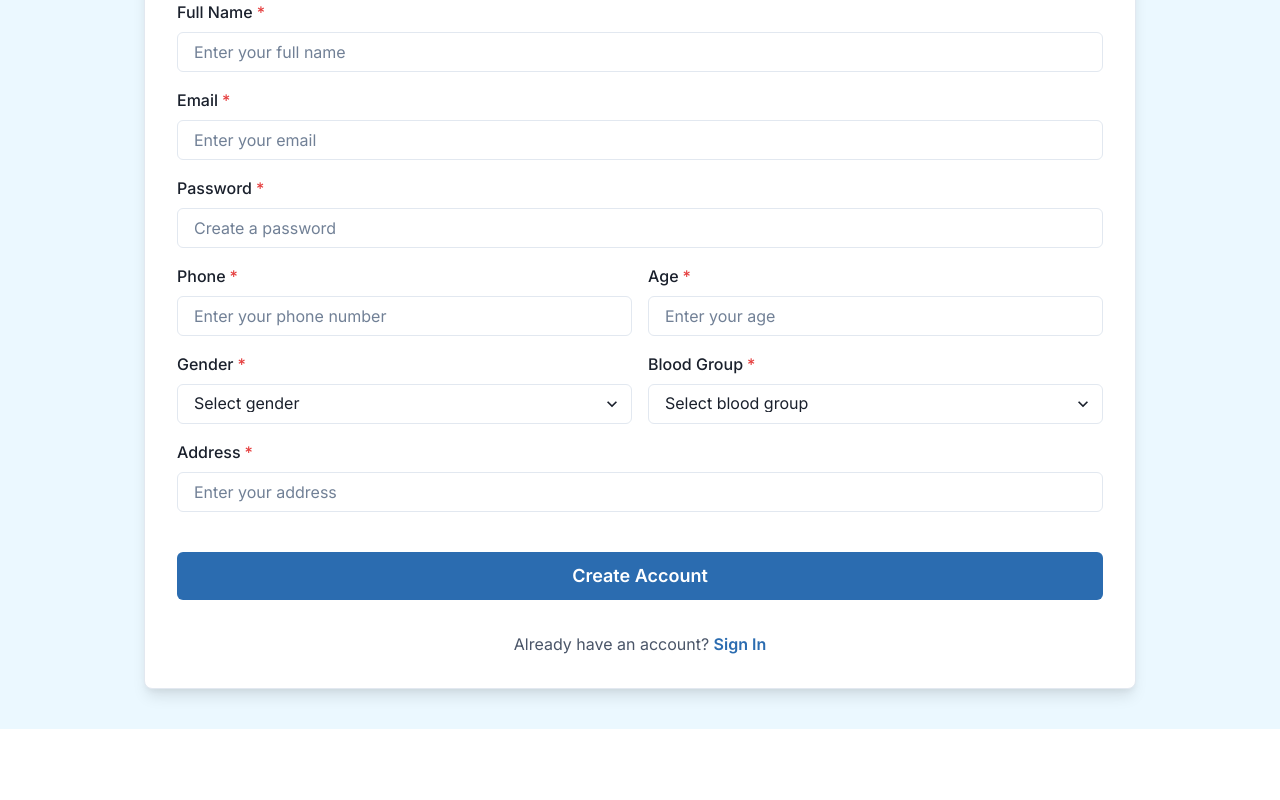
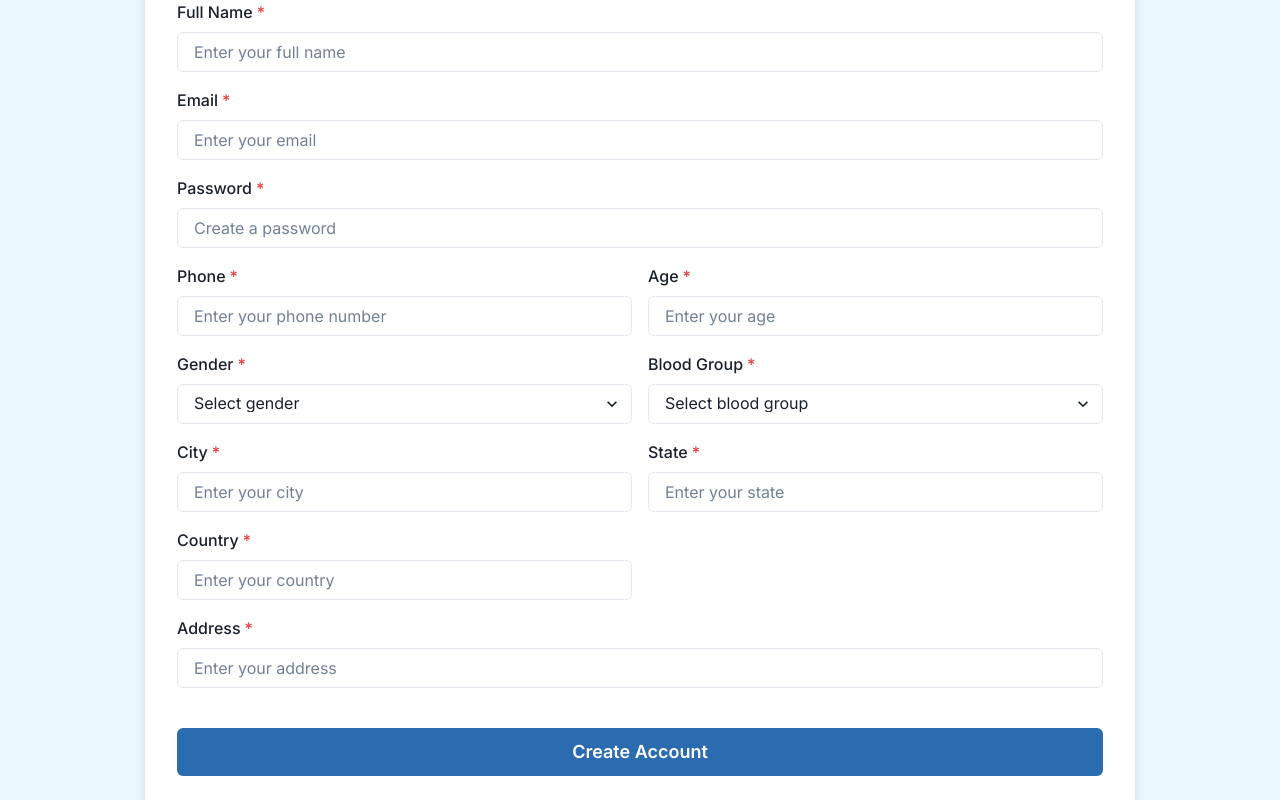
Before and after one commit to MurtazaKhannn/DrDriving, a React (Create React App) app in the folder client/: page /signup in a window 1280 px wide. Shown: the part 412-1212 px from the top of the page. Before the commit the page ends 1141 px from the top, so only its background shows below. Built offline with nearby package versions, Linux system fonts and the light colour scheme.

Commit message:
registration issues solved

```diff
--- a/client/src/components/auth/Signup.js
+++ b/client/src/components/auth/Signup.js
@@ -60,7 +60,12 @@ const Signup = () => {
     age: '',
     gender: '',
     bloodGroup: '',
-    address: ''
+    address: '',
+    location: {
+      city: '',
+      state: '',
+      country: ''
+    }
   };
 
   const [formData, setFormData] = useState(initialPatientState);
@@ -159,7 +164,7 @@ const Signup = () => {
     setLoading(true);
 
     try {
-      const endpoint = userType === 'doctor' ? '/doctor/register' : '/register';
+      const endpoint = userType === 'doctor' ? '/doctor/register' : '/signup';
 
       // Format the data based on user type
       const requestData = userType === 'doctor'
@@ -365,9 +370,9 @@ const Signup = () => {
                               bg="white"
                             >
                               <option value="">Select gender</option>
-                              <option value="male">Male</option>
-                              <option value="female">Female</option>
-                              <option value="other">Other</option>
+                              <option value="Male">Male</option>
+                              <option value="Female">Female</option>
+                              <option value="Other">Other</option>
                             </Select>
                           </FormControl>
                         </GridItem>
@@ -391,6 +396,45 @@ const Signup = () => {
                               <option value="O+">O+</option>
                               <option value="O-">O-</option>
                             </Select>
+                          </FormControl>
+                        </GridItem>
+
+                        <GridItem>
+                          <FormControl isRequired>
+                            <FormLabel>City</FormLabel>
+                            <Input
+                              name="location.city"
+                              value={formData.location?.city || ''}
+                              onChange={handleChange}
+                              placeholder="Enter your city"
+                              bg="white"
+                            />
+                          </FormControl>
+                        </GridItem>
+
+                        <GridItem>
+                          <FormControl isRequired>
+                            <FormLabel>State</FormLabel>
+                            <Input
+                              name="location.state"
+                              value={formData.location?.state || ''}
+                              onChange={handleChange}
+                              placeholder="Enter your state"
+                              bg="white"
+                            />
+                          </FormControl>
+                        </GridItem>
+
+                        <GridItem>
+                          <FormControl isRequired>
+                            <FormLabel>Country</FormLabel>
+                            <Input
+                              name="location.country"
+                              value={formData.location?.country || ''}
+                              onChange={handleChange}
+                              placeholder="Enter your country"
+                              bg="white"
+                            />
                           </FormControl>
                         </GridItem>
                       </>
```
